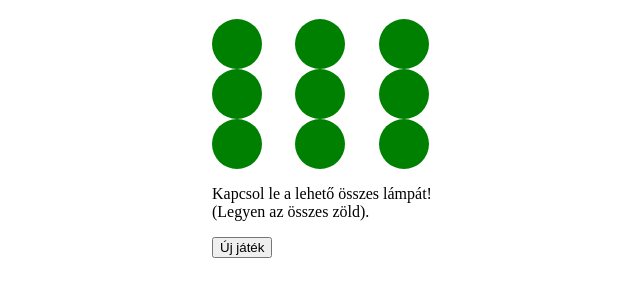
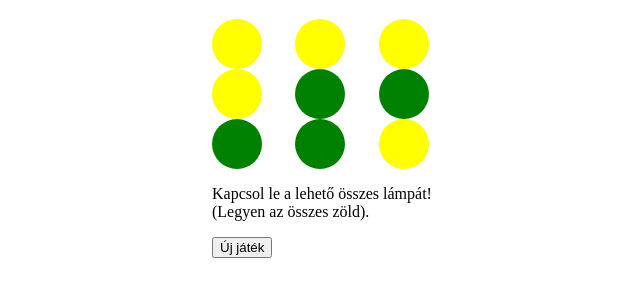
Before and after one commit to SasGyula/LightOn, a plain HTML site: page index.html in a window 1280 px wide. Shown: the part 61-358 px from the top of the page, without its empty margins (303-943 px from the left). Drawn offline with nearby package versions, Linux system fonts and the light colour scheme.

Commit message:
ujJatek gomb

```diff
--- a/fuggvenyek.js
+++ b/fuggvenyek.js
@@ -3,13 +3,13 @@ export function listaGeneral(){
     for(let i = 0; i<9; i++){
         gombok[i] = Math.floor(Math.random() * 2)
     }
-    console.log(gombok)
+    return gombok
 }
 
-export function jatekter(){
+export function jatekter(lista){
     let txt = "<div>"
     for(let i = 0; i<9; i++){
-        txt += `<div class="gombok"></div>`
+        txt += `<div class="gombok${lista[i]}"></div>`
     }
     txt += "</div>"
     return txt
--- a/index.js
+++ b/index.js
@@ -1,5 +1,9 @@
 import { jatekter, kapcsolok, listaGeneral } from "./fuggvenyek.js";
 
+const GOMBOK = listaGeneral();
 const JATEKTER = $("#jatekter")
-JATEKTER.html(jatekter())
-console.log(listaGeneral())
+JATEKTER.html(jatekter(GOMBOK))
+const UJJATEK = $(".ujJatek")
+UJJATEK.on("click", function(){
+    location.reload()
+})
--- a/stilus.css
+++ b/stilus.css
@@ -8,9 +8,15 @@ body{
     display: grid;
     grid-template-columns: 1fr 1fr 1fr;
 }
-.gombok{
+.gombok1{
     border-radius: 50%;
     background-color: green;
     width: 50px;
     height: 50px;
 }
+.gombok0{
+    border-radius: 50%;
+    background-color: yellow;
+    width: 50px;
+    height: 50px;
+}
```
